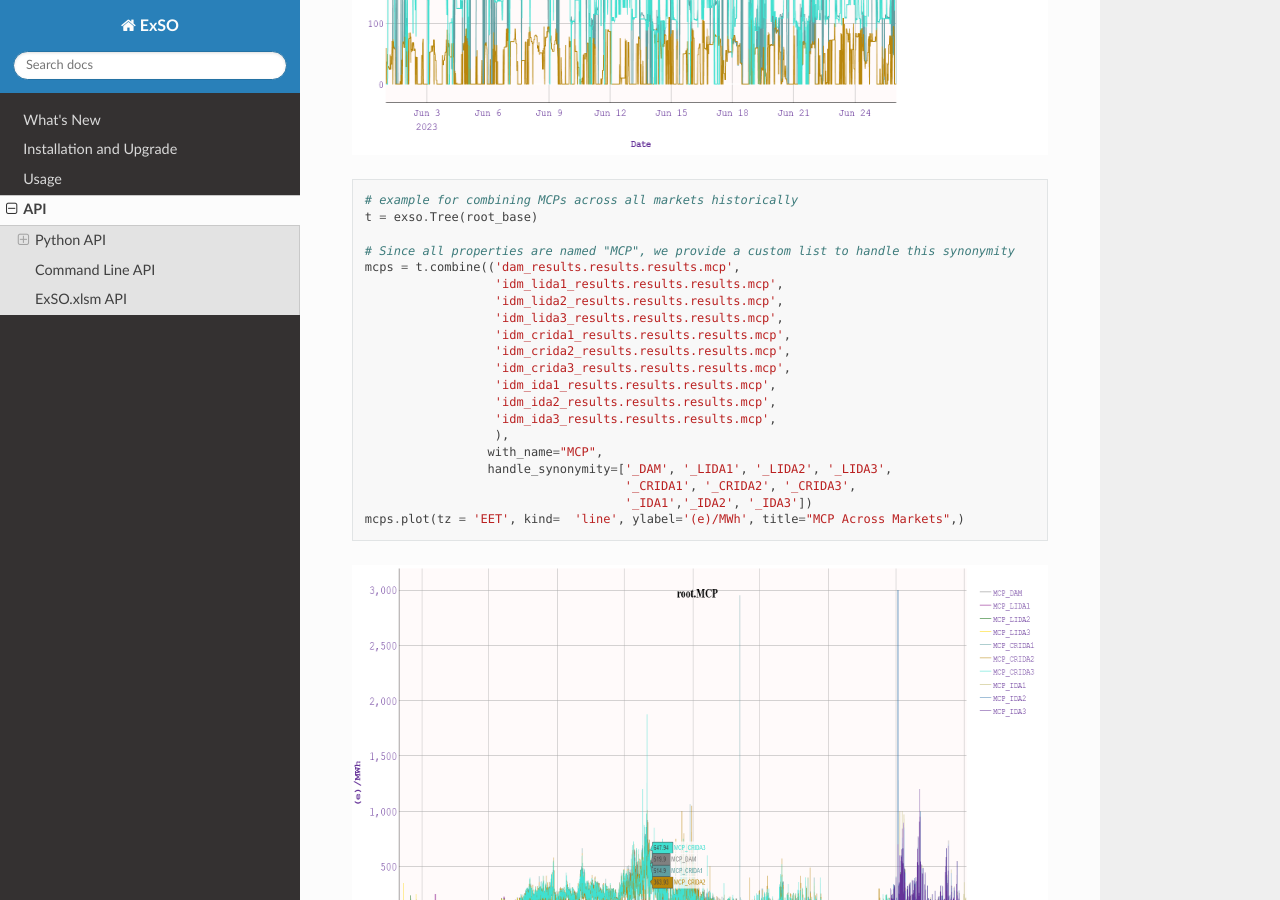
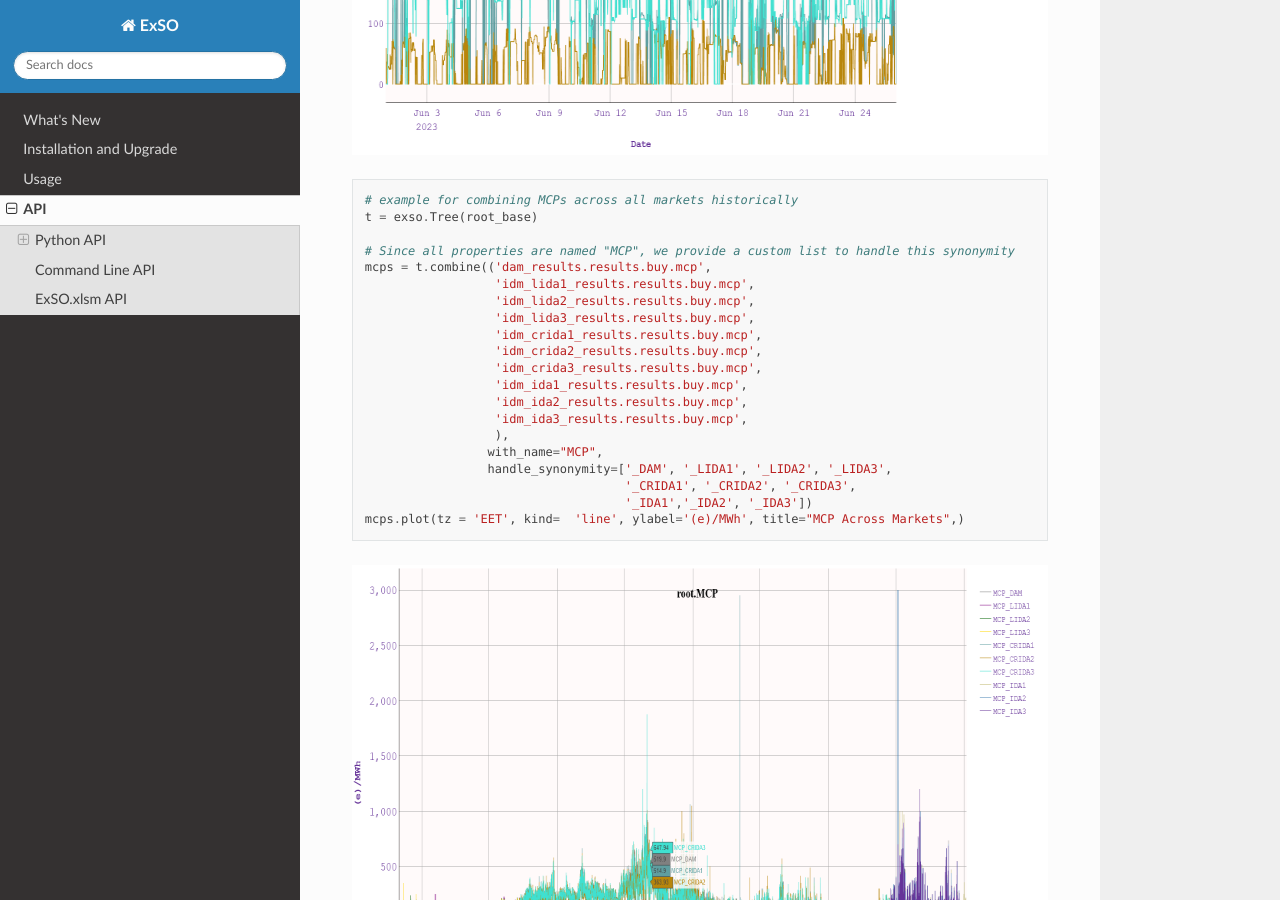
Before and after one commit to ThanosGkou/exso, a Sphinx documentation site: the page built from docs/source/api.rst, in a window 1280 px wide and 900 px high, scrolled down 2012 px. Built offline with Sphinx 7.4.7 and the Read the Docs theme 3.1.0, drawn with Linux system fonts in a browser that asks for light colours.

Commit message:
docs: declare bug fix in XXX_Results

```diff
--- a/docs/source/api.rst
+++ b/docs/source/api.rst
@@ -102,16 +102,16 @@ Allows for combining multiple nodes to a single node. Applies only for 'file'-ki
     t = exso.Tree(root_base)
 
     # Since all properties are named "MCP", we provide a custom list to handle this synonymity
-    mcps = t.combine(('dam_results.results.results.mcp',
-                      'idm_lida1_results.results.results.mcp',
-                      'idm_lida2_results.results.results.mcp',
-                      'idm_lida3_results.results.results.mcp',
-                      'idm_crida1_results.results.results.mcp',
-                      'idm_crida2_results.results.results.mcp',
-                      'idm_crida3_results.results.results.mcp',
-                      'idm_ida1_results.results.results.mcp',
-                      'idm_ida2_results.results.results.mcp',
-                      'idm_ida3_results.results.results.mcp',
+    mcps = t.combine(('dam_results.results.buy.mcp',
+                      'idm_lida1_results.results.buy.mcp',
+                      'idm_lida2_results.results.buy.mcp',
+                      'idm_lida3_results.results.buy.mcp',
+                      'idm_crida1_results.results.buy.mcp',
+                      'idm_crida2_results.results.buy.mcp',
+                      'idm_crida3_results.results.buy.mcp',
+                      'idm_ida1_results.results.buy.mcp',
+                      'idm_ida2_results.results.buy.mcp',
+                      'idm_ida3_results.results.buy.mcp',
                       ),
                      with_name="MCP",
                      handle_synonymity=['_DAM', '_LIDA1', '_LIDA2', '_LIDA3',
```
Also changed, not shown: docs/source/reST_dictionary.txt (deleted, +0 -20 lines), docs/source/whats_new.rst (+9 -5 lines).
